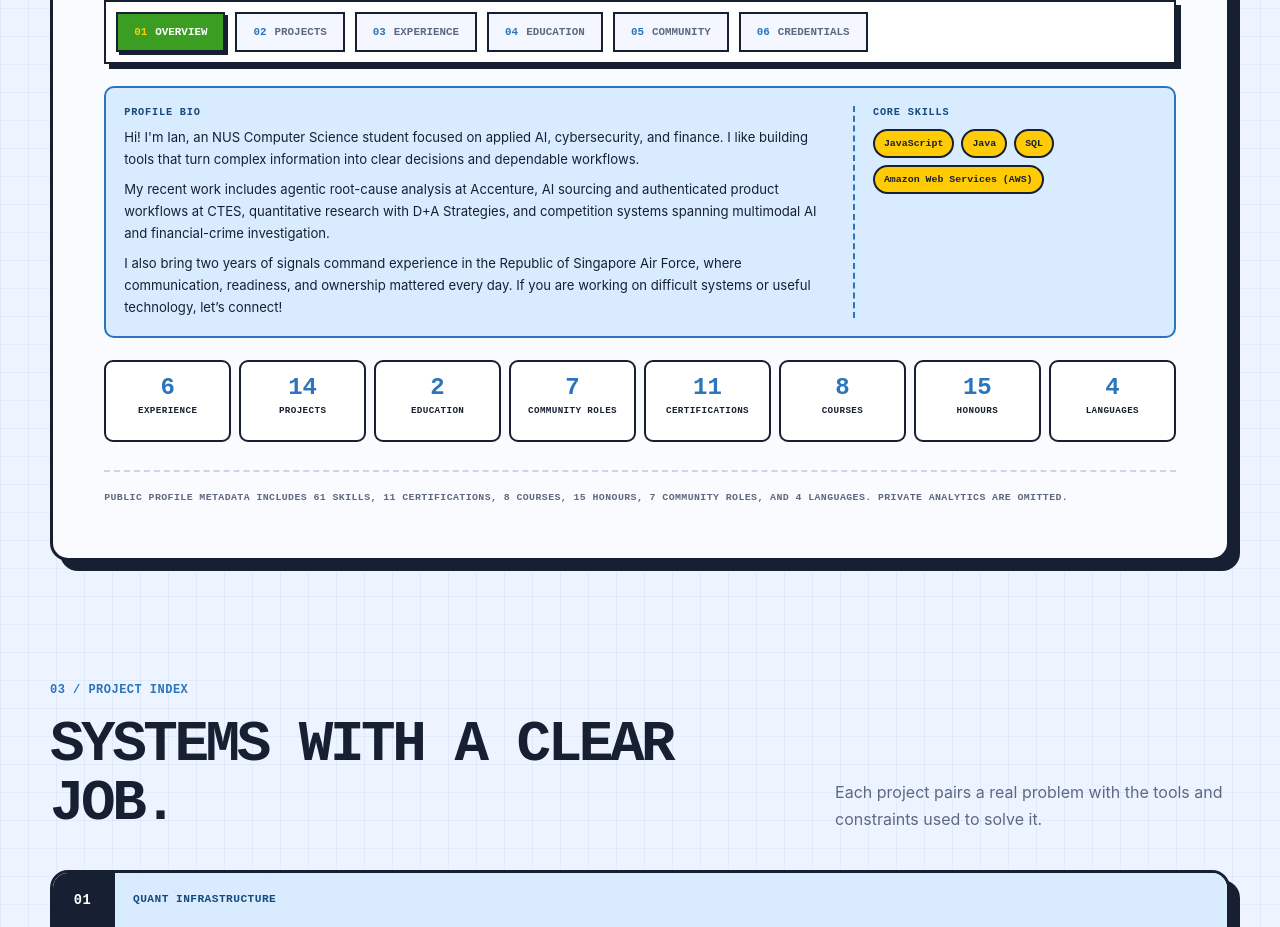
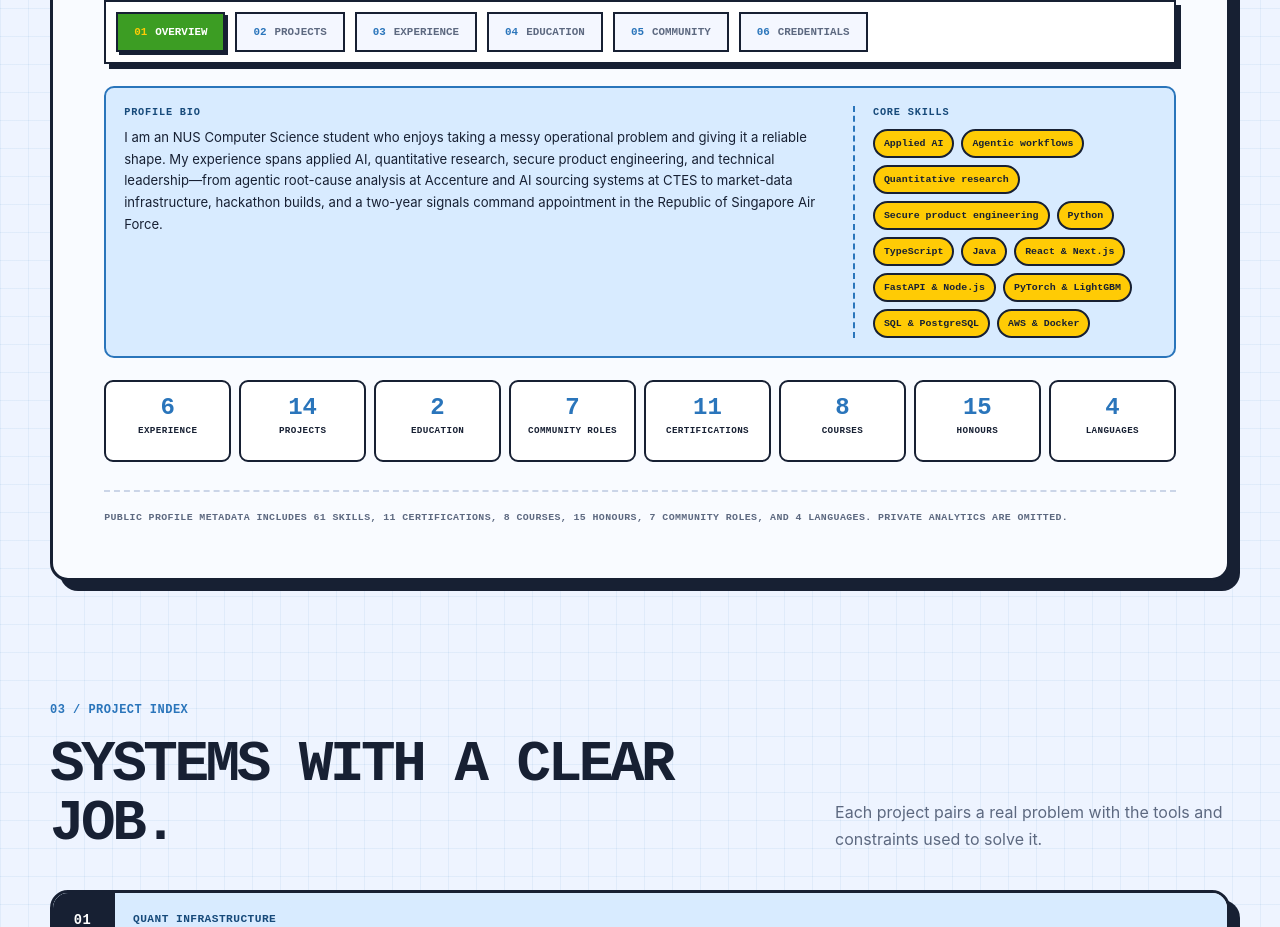
Before and after one commit to Manutd1234/Personal-Website, a React (Vite) app: page / in a window 1280 px wide. Shown: the part 1420-2347 px from the top of the page. Built offline with nearby package versions, Linux system fonts and the light colour scheme.

Commit message:
Show expanded core skills
Use the curated profile summary and twelve core capabilities in the overview tab so the site communicates practical strengths rather than only LinkedIn headline skills.

```diff
--- a/src/components/Pokedex.jsx
+++ b/src/components/Pokedex.jsx
@@ -131,11 +131,11 @@ function OverviewPanel() {
       <div className="dex-about">
         <div>
           <span className="dex-about-label">PROFILE BIO</span>
-          {linkedinSnapshot.about.split('\n\n').map((paragraph) => <p key={paragraph}>{paragraph}</p>)}
+          {profile.summary.split('\n\n').map((paragraph) => <p key={paragraph}>{paragraph}</p>)}
         </div>
         <div className="dex-skill-strip">
           <span className="dex-about-label">CORE SKILLS</span>
-          <ul>{linkedinSnapshot.topSkills.map((skill) => <li key={skill}>{skill}</li>)}</ul>
+          <ul>{profile.coreSkills.map((skill) => <li key={skill}>{skill}</li>)}</ul>
         </div>
       </div>
       <div className="dex-stat-row" aria-label="LinkedIn profile counts">
```
